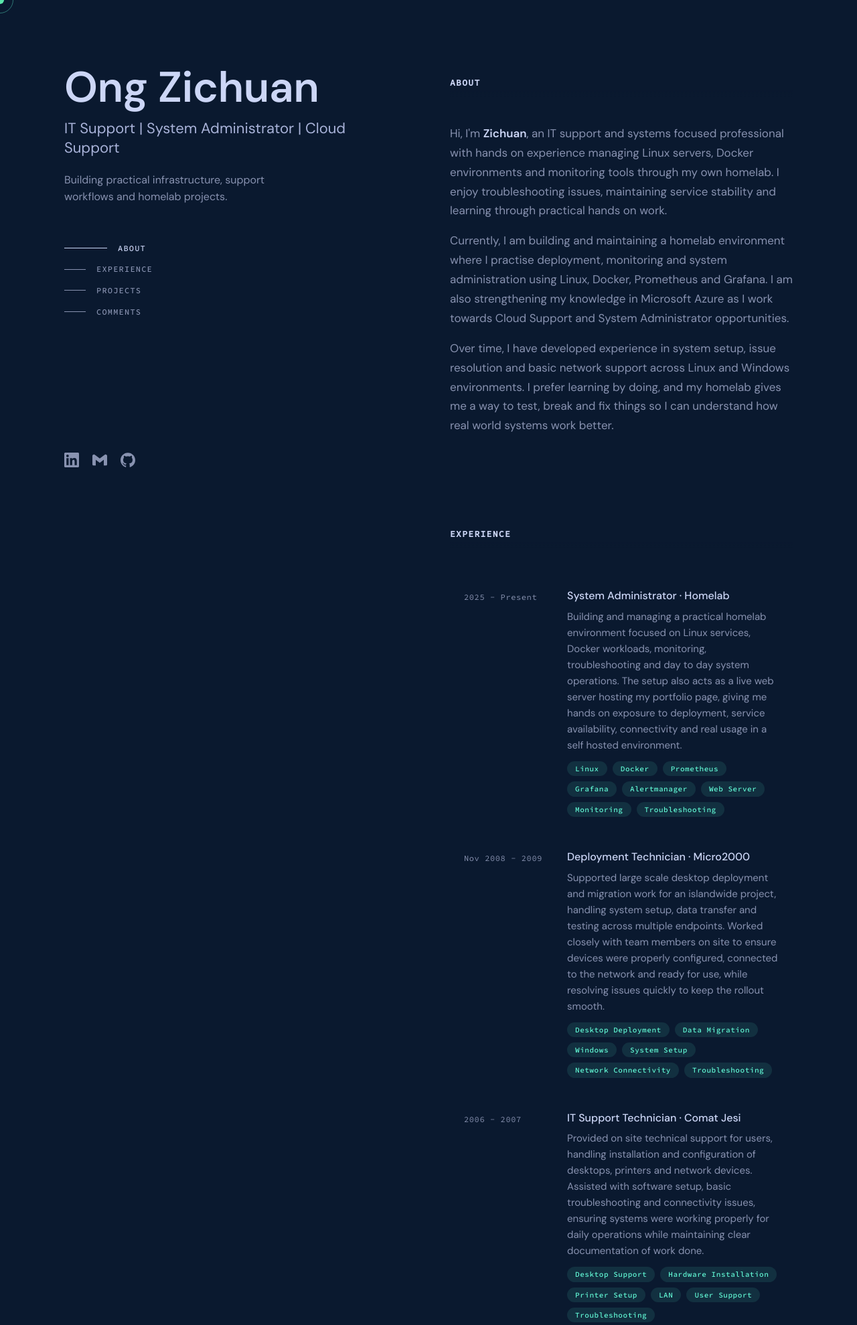
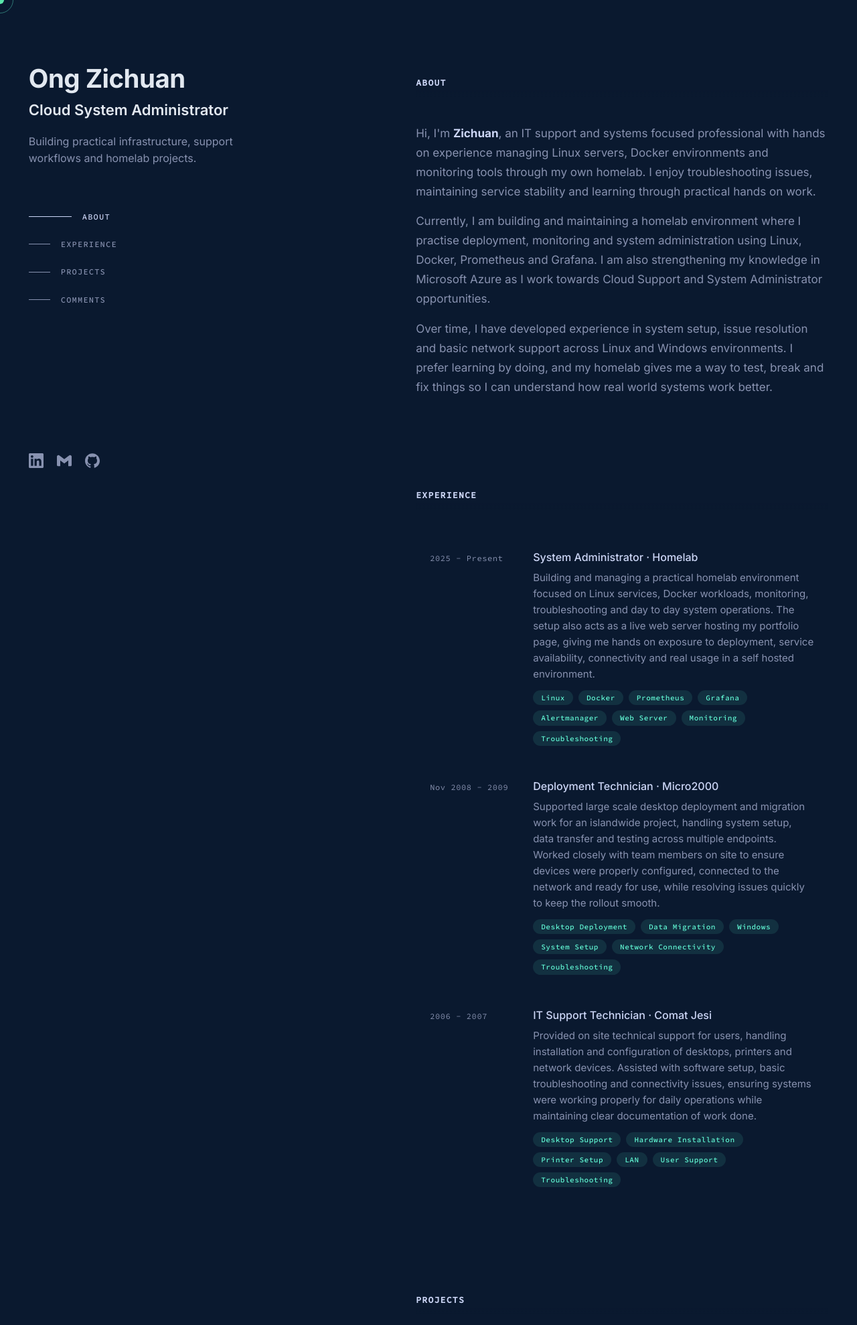
Before and after one commit to ongzichuan/flask-portfolio-site, a Flask app: template templates/index.html in a window 1280 px wide. Shown: the top 1979 px of the page at 67% size. Run offline with Flask 3, Linux system fonts and the light colour scheme; the template is opened without the code that fills it, so the values that code supplies are empty.

Commit message:
Final update: added authentication, cleaned project, updated writeup

```diff
--- a/templates/index.html
+++ b/templates/index.html
@@ -7,8 +7,7 @@
   <link rel="icon" type="image/x-icon" href="{{ url_for('static', filename='favicon.ico') }}">
   <link rel="icon" type="image/png" href="{{ url_for('static', filename='favicon.png') }}">
   <link rel="icon" type="image/svg+xml" href="{{ url_for('static', filename='favicon.svg') }}">
-  <link href="https://fonts.googleapis.com/css2?family=Source+Code+Pro:wght@400;500&family=DM+Sans:ital,opsz,wght@0,9..40,300;0,9..40,400;0,9..40,500;0,9..40,600;1,9..40,300&display=swap" rel="stylesheet">
-
+<link href="https://fonts.googleapis.com/css2?family=Source+Code+Pro:wght@400;500&family=Inter:wght@300;400;500;600;700&display=swap" rel="stylesheet">
   <style>
     :root {
       --navy:            #0a192f;
@@ -20,7 +19,7 @@
       --white:           #e6f1ff;
       --green:           #64ffda;
       --green-tint:      rgba(100,255,218,0.1);
-      --font-sans:       'DM Sans', sans-serif;
+      --font-sans:       'Inter', sans-serif;
       --font-mono:       'Source Code Pro', monospace;
       --transition:      all 0.25s cubic-bezier(0.645,0.045,0.355,1);
     }
@@ -30,25 +29,77 @@
     body { background: var(--navy); color: var(--slate); font-family: var(--font-sans); font-size: 18px; line-height: 1.3; -webkit-font-smoothing: antialiased; overflow-x: hidden; }
     a { color: var(--green); text-decoration: none; transition: var(--transition); }
     ul { list-style: none; }
-    ::selection { background: var(--lightest-navy); }
+    ::selection {
+  background: var(--green);
+  color: var(--navy);}
     ::-webkit-scrollbar { width: 12px; }
     ::-webkit-scrollbar-track { background: var(--navy); }
     ::-webkit-scrollbar-thumb { background: var(--lightest-navy); border-radius: 10px; }
 
-    .container { max-width: 1280px; margin: 0 auto; padding: 0 96px; display: flex; gap: 6rem; min-height: 100vh; }
-    .sidebar { width: 50%; max-width: 480px; position: sticky; top: 0; height: 100vh; display: flex; flex-direction: column; justify-content: space-between; padding: 96px 0; flex-shrink: 0; }
-    .main-content { width: 50%; padding: 96px 0; }
+  .container {
+  max-width: 1280px;
+  margin: 0 auto;
+  padding: 0 24px;
+  display: flex;
+  justify-content: center;
+  gap: 0;
+  min-height: 100vh;
+}
 
-    .header-intro h1 { font-size: clamp(36px, 5vw, 72px); font-weight: 600; color: var(--lightest-slate); line-height: 1.1; letter-spacing: -0.5px; }
-    .header-intro h2 { font-size: clamp(14px, 2.5vw, 22px); font-weight: 400; color: var(--light-slate); margin-top: 12px; }
+.sidebar {
+  width: 45%;
+  max-width: 560px;
+  position: sticky;
+  top: 0;
+  height: 100vh;
+  display: flex;
+  flex-direction: column;
+  justify-content: space-between;
+  padding: 96px 48px 96px 0;
+  flex-shrink: 0;
+}
+
+.main-content {
+  width: 55%;
+  max-width: 640px;
+  padding: 96px 0 96px 24px;
+}
+
+ .header-intro h1 {
+  font-size: clamp(24px, 3vw, 48px);
+  font-weight: 700;
+  color: #e2e8f0;
+  line-height: 1.1;
+  letter-spacing: -0.5px;
+}
+.header-intro h1 a:hover {
+  color: var(--green);
+  transition: var(--transition);
+}
+.header-intro h2 {
+  font-size: clamp(14px, 2.5vw, 22px);
+  font-weight: 600;
+  color: #e2e8f0;
+  margin-top: 12px;
+}
     .header-intro p { margin-top: 20px; max-width: 340px; font-size: 16px; line-height: 1.6; }
 
     .nav { margin-top: 56px; }
     .nav ul { display: flex; flex-direction: column; gap: 16px; }
-    .nav a { display: flex; align-items: center; gap: 16px; color: var(--slate); font-family: var(--font-mono); font-size: 12px; font-weight: 500; letter-spacing: 0.1em; text-transform: uppercase; transition: var(--transition); }
-    .nav a::before { content: ''; display: block; height: 1px; width: 32px; background: var(--slate); transition: var(--transition); }
-    .nav a:hover, .nav a.active { color: var(--lightest-slate); }
-    .nav a:hover::before, .nav a.active::before { width: 64px; background: var(--lightest-slate); }
+    .nav a { display: inline-flex; align-items: center; gap: 16px; color: var(--slate); font-family: var(--font-mono); font-size: 12px; font-weight: 500; letter-spacing: 0.1em; text-transform: uppercase; transition: var(--transition); }
+  .nav a::before {
+  content: '';
+  display: block;
+  height: 1px;
+  width: 32px;
+  background: var(--slate);
+  transition: var(--transition);
+  flex-shrink: 0;
+}
+.nav a:hover { color: var(--lightest-slate); }
+.nav a:hover::before { width: 64px; background: var(--lightest-slate); }
+.nav a.active { color: var(--lightest-slate); }
+.nav a.active::before { width: 64px; background: var(--lightest-slate); }
 
     .social-links { display: flex; gap: 20px; align-items: center; }
     .social-links a { color: var(--slate); transition: var(--transition); }
@@ -151,11 +202,11 @@
     .fade-in { opacity: 0; transform: translateY(20px); transition: opacity 0.5s ease, transform 0.5s ease; }
     .fade-in.visible { opacity: 1; transform: translateY(0); }
 
-    @media (max-width: 1080px) { .container { padding: 0 48px; } }
-    @media (max-width: 768px) {
-      .container { flex-direction: column; padding: 0 24px; }
-      .sidebar { position: relative; width: 100%; max-width: 100%; height: auto; padding: 64px 0 32px; }
-      .main-content { width: 100%; padding: 0 0 64px; }
+    @media (max-width: 1080px) { .container { padding: 0 16px; } }
+@media (max-width: 768px) {
+  .container { flex-direction: column; padding: 0 24px; }
+  .sidebar { position: relative; width: 100%; max-width: 100%; height: auto; padding: 64px 0 32px; }
+  .main-content { width: 100%; max-width: 100%; padding: 0 0 64px; }
       .nav { display: none; }
       .exp-item, .project-item { grid-template-columns: 1fr; }
       .section-heading { position: static; background: none; padding: 0 0 12px; margin-bottom: 24px; }
@@ -172,8 +223,8 @@
     <aside class="sidebar">
       <div>
         <div class="header-intro">
-          <h1>Ong Zichuan</h1>
-          <h2>IT Support | System Administrator | Cloud Support</h2>
+       <h1><a href="/" style="color:inherit; text-decoration:none;">Ong Zichuan</a></h1>
+          <h2>Cloud System Administrator</h2>
           <p>Building practical infrastructure, support workflows and homelab projects.</p>
         </div>
 
@@ -459,9 +510,17 @@
     });
     const sections = document.querySelectorAll('section[id]');
     const navLinks = document.querySelectorAll('.nav-link');
-    sections.forEach(s => new IntersectionObserver(entries => {
-      entries.forEach(e => { if (e.isIntersecting) navLinks.forEach(l => l.classList.toggle('active', l.getAttribute('href') === '#' + e.target.id)); });
-    }, { rootMargin: '-30% 0px -60% 0px' }).observe(s));
+const navObserver = new IntersectionObserver(entries => {
+  entries.forEach(e => {
+    if (e.isIntersecting) {
+      navLinks.forEach(l => l.classList.remove('active'));
+      const active = document.querySelector(`.nav-link[href="#${e.target.id}"]`);
+      if (active) active.classList.add('active');
+    }
+  });
+}, { rootMargin: '-30% 0px -60% 0px' });
+
+sections.forEach(s => navObserver.observe(s));
     const fo = new IntersectionObserver(entries => {
       entries.forEach(e => { if (e.isIntersecting) { e.target.classList.add('visible'); fo.unobserve(e.target); }});
     }, { threshold: 0.1 });
```
